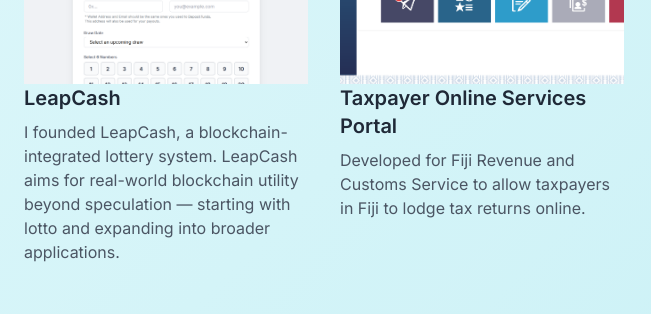
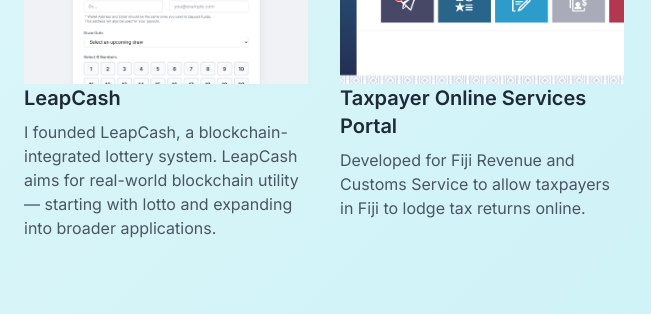
Before and after one commit to gokmaster/gok_portfolio, a plain HTML site: page index.html in a window 1280 px wide. Shown: the part 1200-1514 px from the top of the page, 0-651 px from the left. Drawn offline with nearby package versions, Linux system fonts and the light colour scheme.

Commit message:
Updated LeapCash description

```diff
--- a/index.html
+++ b/index.html
@@ -127,7 +127,7 @@
                         <img src="./images/leapcash.png" alt="LeapCash" class="w-full h-48 object-cover" onerror="this.onerror=null;this.src='https://placehold.co/600x400/e2e8f0/6366f1?text=Image+Not+Found';">
                         <div class="project-card-content">
                             <h3 class="text-xl font-semibold text-gray-800 mb-2 hover:text-cyan-600 hover:underline">LeapCash</h3>
-                            <p class="text-gray-600">I founded LeapCash, a blockchain-integrated lottery system. LeapCash aims for real-world blockchain utility beyond speculation — starting with lotto and expanding into broader applications.</p>
+                            <p class="text-gray-600">I founded LeapCash, a blockchain-integrated lottery system. LeapCash aims for real-world blockchain utility — starting with lotto and expanding into broader applications.</p>
                         </div>
                     </div>
                 </a>
```
